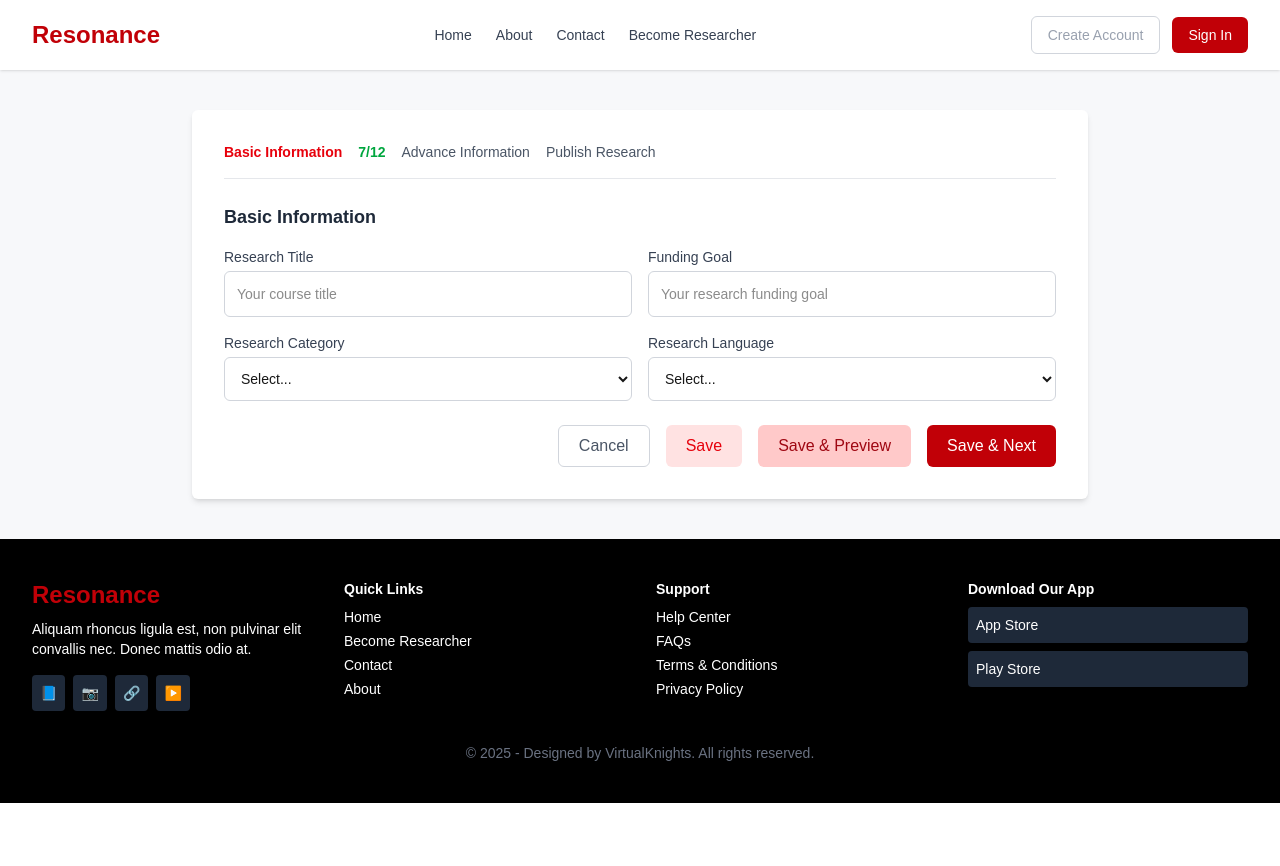
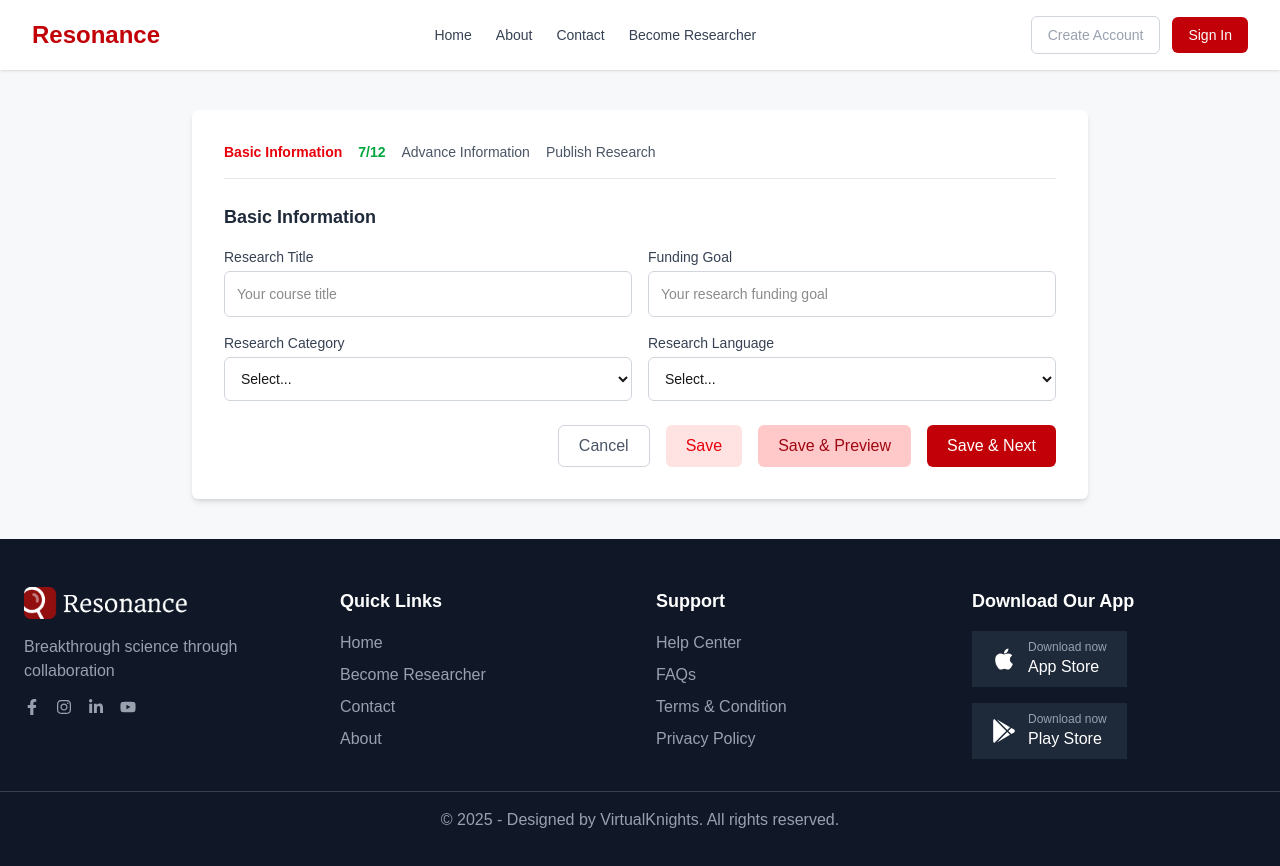
Before and after one commit to nethmalgunawardhana/devthon_resonance, a Next.js app: page /research/create/basic in a window 1280 px wide. Shown: the top 866 px of the page. Before the commit the page ends 803 px from the top, so only its background shows below. Built offline with nearby package versions, Linux system fonts and the light colour scheme.

Commit message:
feat: update Footer component with improved layout, navigation links, and app download buttons

```diff
--- a/src/components/footer.tsx
+++ b/src/components/footer.tsx
@@ -1,45 +1,130 @@
-// components/Footer.tsx
+"use client";
+
+import Link from "next/link";
+import {
+  FaFacebookF,
+  FaInstagram,
+  FaLinkedinIn,
+  FaYoutube,
+  FaApple,
+  FaGooglePlay,
+} from "react-icons/fa";
+
 export default function Footer() {
   return (
-    <footer className="bg-black text-white px-8 py-10 text-sm">
-      <div className="max-w-7xl mx-auto grid grid-cols-1 md:grid-cols-4 gap-8">
+    <footer className="bg-gray-900 text-white py-12">
+      <div className="container mx-auto grid grid-cols-1 md:grid-cols-4 gap-8 px-6">
+        {/* Logo and Description */}
         <div>
-          <div className="text-2xl font-bold text-red-700 mb-2">Resonance</div>
-          <p>Aliquam rhoncus ligula est, non pulvinar elit convallis nec. Donec mattis odio at.</p>
-          <div className="flex space-x-2 mt-4">
-            <button className="bg-gray-800 p-2 rounded">📘</button>
-            <button className="bg-gray-800 p-2 rounded">📷</button>
-            <button className="bg-gray-800 p-2 rounded">🔗</button>
-            <button className="bg-gray-800 p-2 rounded">▶️</button>
+          <div className="flex items-center mb-4">
+            <img
+              src="/logo-white.png"
+              alt="Resonance Logo"
+              className="h-8 mr-2"
+            />
+          </div>
+          <p className="text-gray-400">
+            Breakthrough science through collaboration
+          </p>
+          <div className="flex space-x-4 mt-4">
+            <FaFacebookF className="text-gray-400 hover:text-white cursor-pointer" />
+            <FaInstagram className="text-gray-400 hover:text-white cursor-pointer" />
+            <FaLinkedinIn className="text-gray-400 hover:text-white cursor-pointer" />
+            <FaYoutube className="text-gray-400 hover:text-white cursor-pointer" />
           </div>
         </div>
+
+        {/* Quick Links */}
         <div>
-          <h4 className="font-semibold mb-2">Quick Links</h4>
-          <ul className="space-y-1">
-            <li><a href="/" className="hover:underline">Home</a></li>
-            <li><a href="/become-researcher" className="hover:underline">Become Researcher</a></li>
-            <li><a href="/contact" className="hover:underline">Contact</a></li>
-            <li><a href="/about" className="hover:underline">About</a></li>
+          <h3 className="text-lg font-semibold mb-4">Quick Links</h3>
+          <ul className="space-y-2">
+            <li>
+              <Link href="/" className="text-gray-400 hover:text-white">
+                Home
+              </Link>
+            </li>
+            <li>
+              <Link
+                href="/become-researcher"
+                className="text-gray-400 hover:text-white"
+              >
+                Become Researcher
+              </Link>
+            </li>
+            <li>
+              <Link href="/contact" className="text-gray-400 hover:text-white">
+                Contact
+              </Link>
+            </li>
+            <li>
+              <Link href="/about" className="text-gray-400 hover:text-white">
+                About
+              </Link>
+            </li>
           </ul>
         </div>
+
+        {/* Support */}
         <div>
-          <h4 className="font-semibold mb-2">Support</h4>
-          <ul className="space-y-1">
-            <li><a href="#" className="hover:underline">Help Center</a></li>
-            <li><a href="#" className="hover:underline">FAQs</a></li>
-            <li><a href="#" className="hover:underline">Terms & Conditions</a></li>
-            <li><a href="#" className="hover:underline">Privacy Policy</a></li>
+          <h3 className="text-lg font-semibold mb-4">Support</h3>
+          <ul className="space-y-2">
+            <li>
+              <Link
+                href="/help-center"
+                className="text-gray-400 hover:text-white"
+              >
+                Help Center
+              </Link>
+            </li>
+            <li>
+              <Link href="/faqs" className="text-gray-400 hover:text-white">
+                FAQs
+              </Link>
+            </li>
+            <li>
+              <Link href="/terms" className="text-gray-400 hover:text-white">
+                Terms & Condition
+              </Link>
+            </li>
+            <li>
+              <Link
+                href="/privacy-policy"
+                className="text-gray-400 hover:text-white"
+              >
+                Privacy Policy
+              </Link>
+            </li>
           </ul>
         </div>
+
+        {/* Download Our App */}
         <div>
-          <h4 className="font-semibold mb-2">Download Our App</h4>
-          <div className="space-y-2">
-            <button className="bg-gray-800 p-2 w-full text-left rounded">App Store</button>
-            <button className="bg-gray-800 p-2 w-full text-left rounded">Play Store</button>
+          <h3 className="text-lg font-semibold mb-4">Download Our App</h3>
+          <div className="space-y-4">
+            <button className="flex items-center bg-gray-800 text-white py-2 px-5 hover:bg-gray-700 transition">
+              <FaApple className="text-2xl mr-3" />
+              <div className="text-left">
+                <p className="text-xs text-gray-400">Download now</p>
+                <p className="text-md font-medium">App Store</p>
+              </div>
+            </button>
+
+            {/* Play Store Button */}
+            <button className="flex items-center bg-gray-800 text-white py-2 px-5 hover:bg-gray-700 transition">
+              <FaGooglePlay className="text-2xl mr-3" />
+              <div className="text-left">
+                <p className="text-xs text-gray-400">Download now</p>
+                <p className="text-md font-medium">Play Store</p>
+              </div>
+            </button>
           </div>
         </div>
       </div>
-      <div className="text-center text-gray-500 mt-8">© 2025 - Designed by VirtualKnights. All rights reserved.</div>
+
+      {/* Bottom Footer */}
+      <div className="border-t border-gray-700 mt-8 pt-4 text-center text-gray-400">
+        <p>© 2025 - Designed by VirtualKnights. All rights reserved.</p>
+      </div>
     </footer>
   );
 }
```
